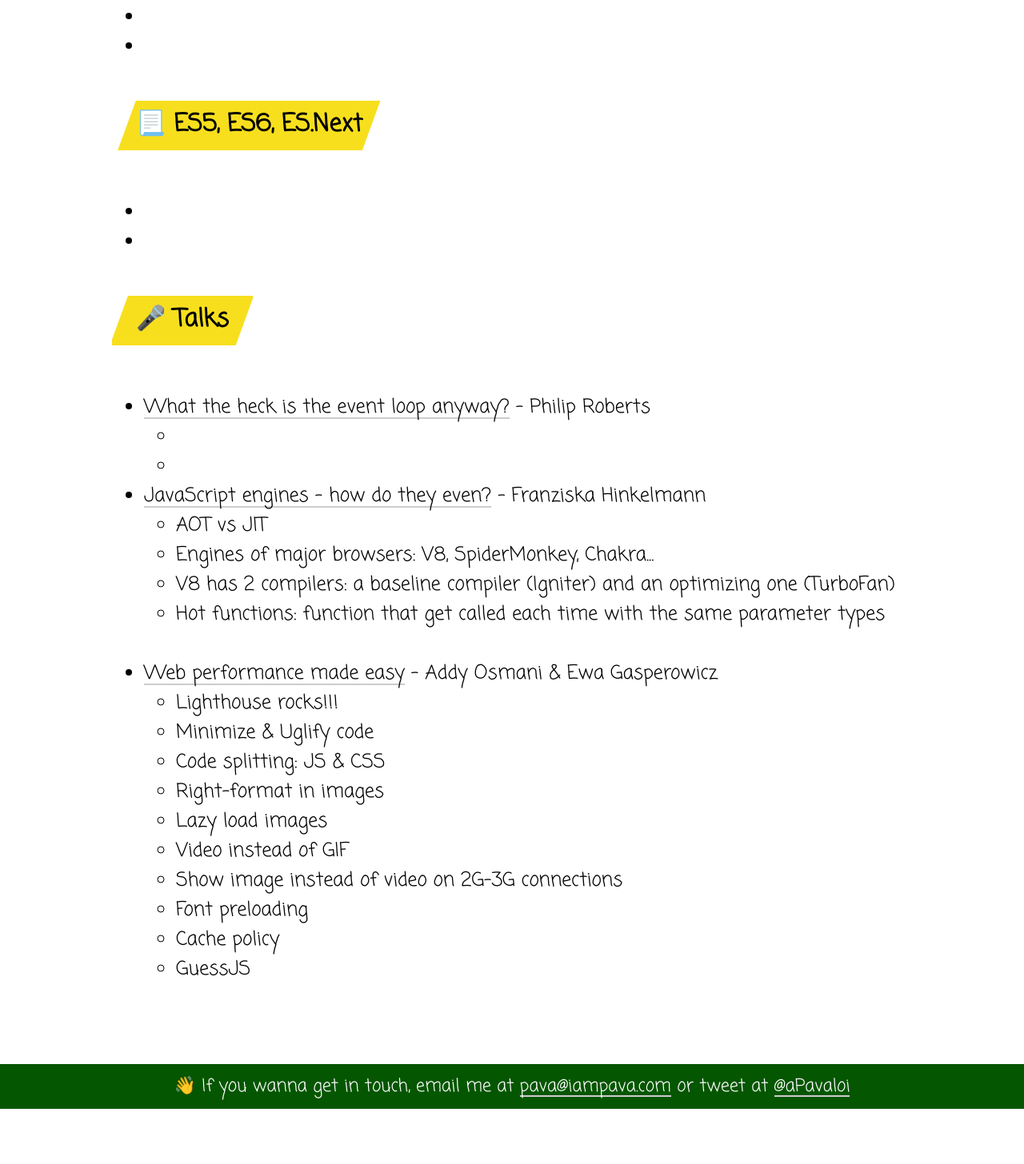
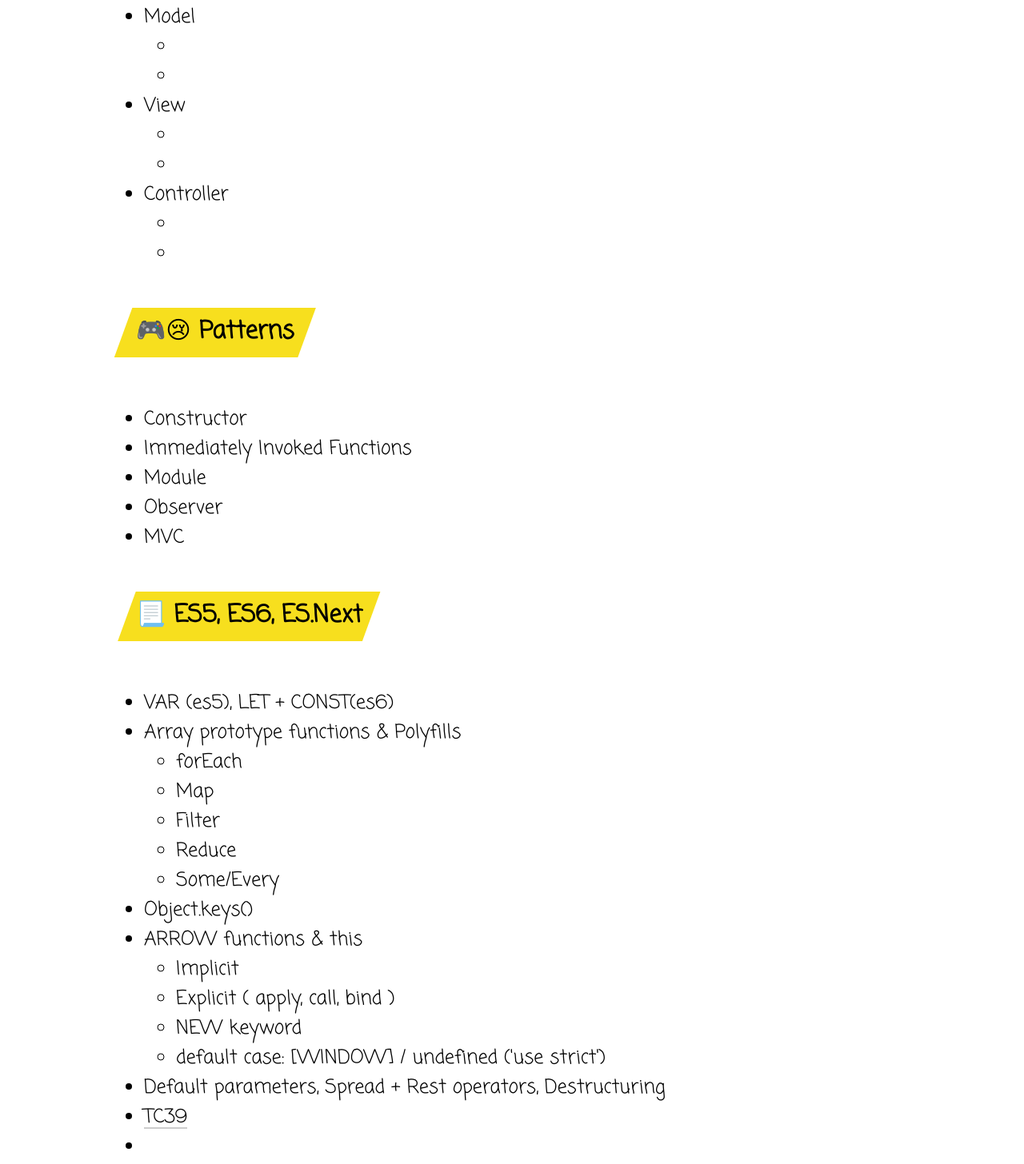
Before and after one commit to iulian-redinciuc/js-traning, a plain HTML site: page summary/index.html in a window 1280 px wide. Shown: the part 895-2351 px from the top of the page at 80% size. Before the commit the page ends 2282 px from the top, so only its background shows below. Drawn offline with Linux system fonts and the light colour scheme; a web font is replaced by a local one.

Commit message:
28 iulie final changes

```diff
--- a/summary/index.html
+++ b/summary/index.html
@@ -32,14 +32,57 @@
         <section class="chapter" id="mvc">
             <h2 class="chapter__header is-cut"> 🎮 MVC</h2>
             <ul class="chapter__list">
-                <li></li>
-                <li></li>
+                <li>Model</li>
+                    <ul>
+                        <li></li>
+                        <li></li>
+                    </ul>
+                <li>View</li>
+                    <ul>
+                        <li></li>
+                        <li></li>
+                    </ul>
+                <li>Controller</li>
+                    <ul>
+                        <li></li>
+                        <li></li>
+                    </ul>
             </ul>
         </section>
+        <section class="chapter" id="Patterns">
+                <h2 class="chapter__header is-cut"> 🎮😢 Patterns</h2>
+                <ul class="chapter__list">
+                    <li>Constructor</li>
+                    <li>Immediately Invoked Functions</li>
+                    <li>Module</li>
+                    <li>Observer</li>
+                    <li>MVC</li>
+                </ul>
+            </section>
         <section class="chapter" id="es-versions">
             <h2 class="chapter__header is-cut"> 📃 ES5, ES6, ES.Next</h2>
             <ul class="chapter__list">
-                <li></li>
+                <li>VAR (es5), LET + CONST(es6)</li>
+                <li>Array prototype functions &amp; Polyfills
+                    <ul>
+                        <li>forEach</li>
+                        <li>Map</li>
+                        <li>Filter</li>
+                        <li>Reduce</li>
+                        <li>Some/Every</li>
+                    </ul>
+                </li>
+                <li>Object.keys()</li>
+                <li>ARROW functions &amp; this
+                    <ul>
+                        <li>Implicit</li>
+                        <li>Explicit ( apply, call, bind )</li>
+                        <li>NEW keyword</li>
+                        <li>default case: [WINDOW] / undefined ('use strict') </li>
+                    </ul>
+                </li>
+                <li>Default parameters, Spread + Rest operators, Destructuring</li>
+                <li><a href="https://github.com/tc39" class="link">TC39</a></li>
                 <li></li>
             </ul>
         </section>
```
